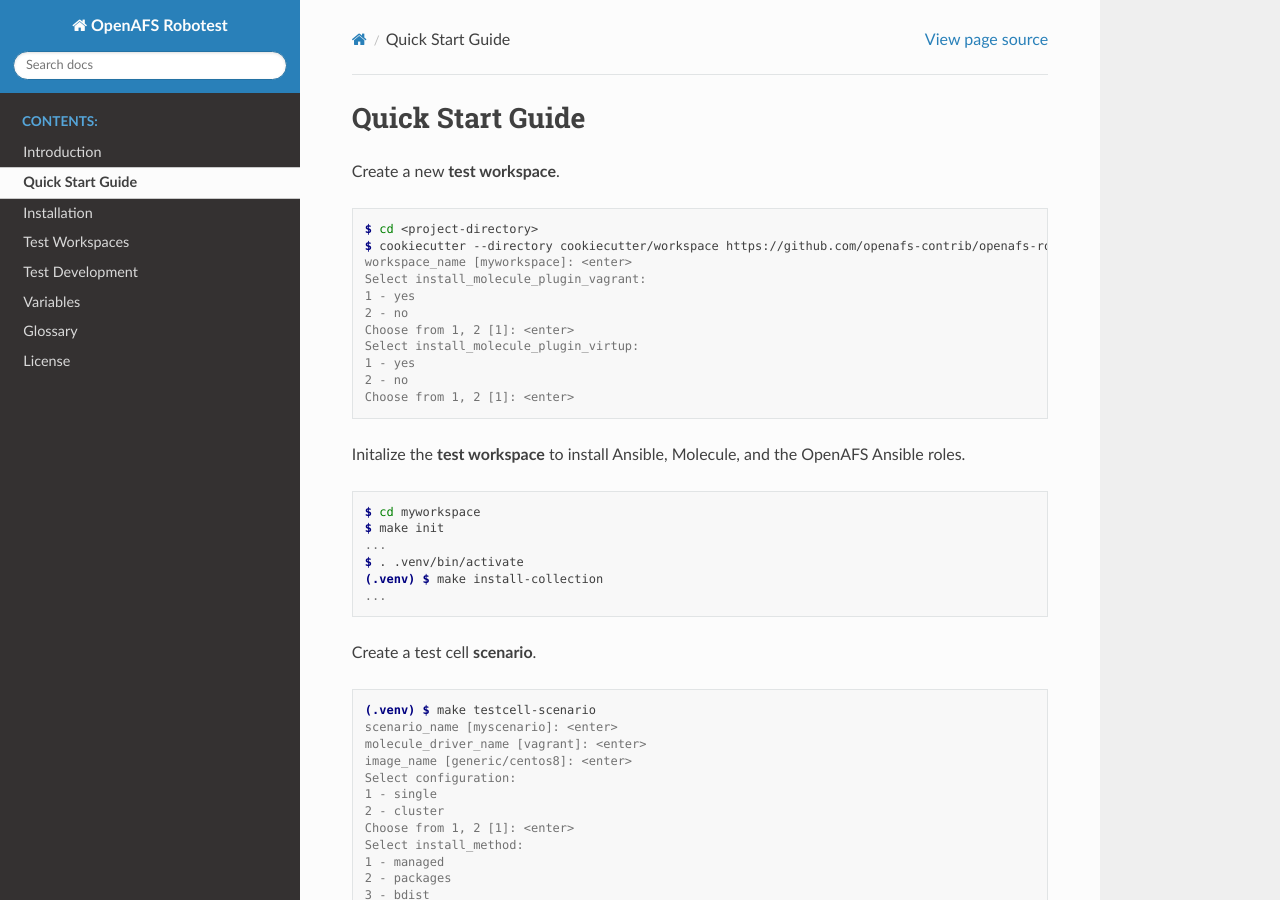
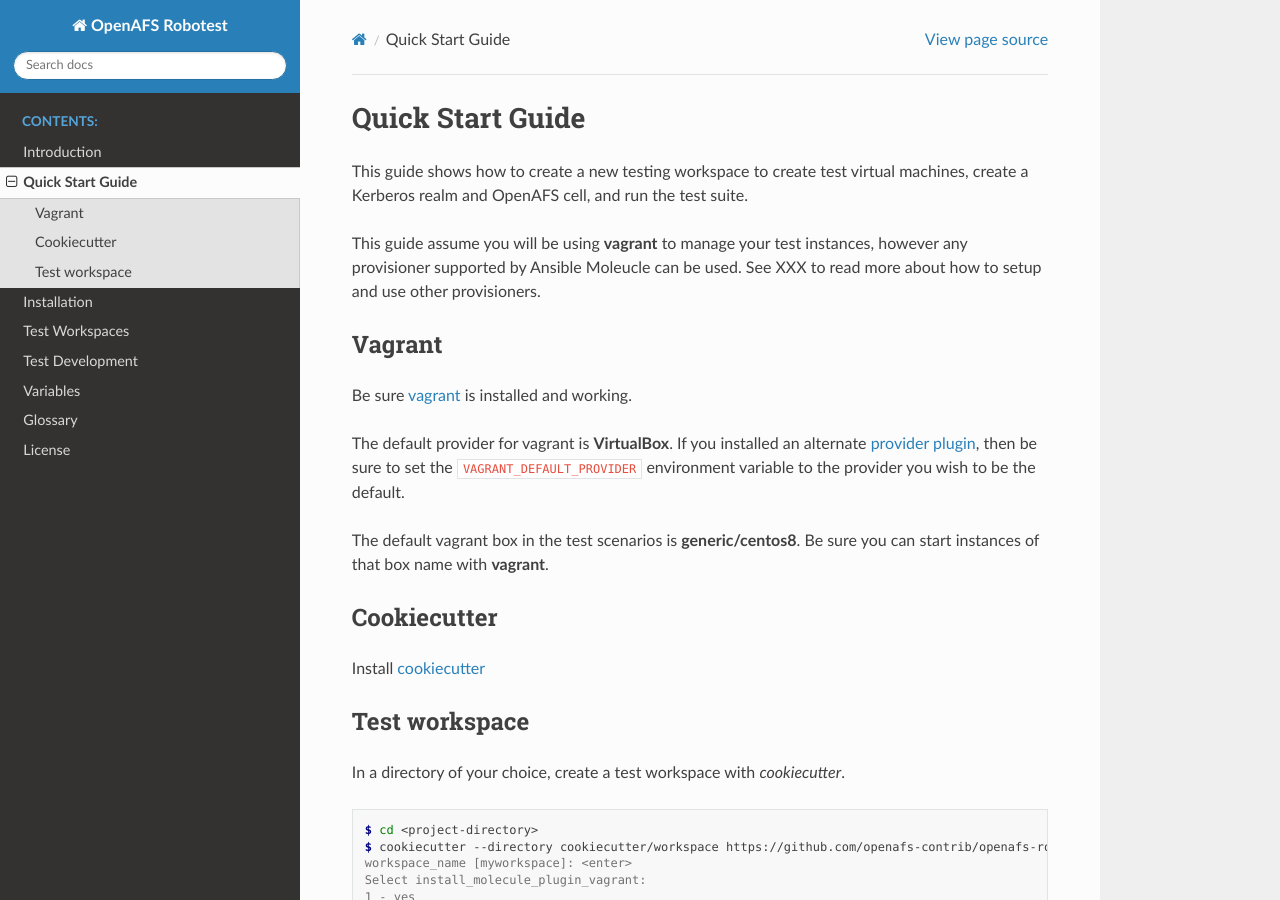
Before and after one commit to openafs-contrib/openafs-robotest, a Sphinx documentation site: the page built from docs/source/guide.rst, in a window 1280 px wide and 900 px high. Built offline with Sphinx 7.4.7 and the Read the Docs theme 2.0.0, drawn with Linux system fonts in a browser that asks for light colours.

Commit message:
Add more quick start instructions

```diff
--- a/docs/source/guide.rst
+++ b/docs/source/guide.rst
@@ -1,7 +1,40 @@
 Quick Start Guide
 =================
 
-Create a new **test workspace**.
+This guide shows how to create a new testing workspace to create test virtual
+machines, create a Kerberos realm and OpenAFS cell, and run the test suite.
+
+This guide assume you will be using **vagrant** to manage your test instances,
+however any provisioner supported by Ansible Moleucle can be used. See XXX to
+read more about how to setup and use other provisioners.
+
+Vagrant
+-------
+
+Be sure vagrant_ is installed and working.
+
+The default provider for vagrant is **VirtualBox**. If you installed an
+alternate `provider plugin`_, then be sure to set the ``VAGRANT_DEFAULT_PROVIDER``
+environment variable to the provider you wish to be the default.
+
+The default vagrant box in the test scenarios is **generic/centos8**. Be sure
+you can start instances of that box name with **vagrant**.
+
+.. _vagrant: https://www.vagrantup.com/
+.. _`provider plugin`: https://www.vagrantup.com/docs/providers/default
+
+Cookiecutter
+------------
+
+Install cookiecutter_
+
+.. _cookiecutter: https://cookiecutter.readthedocs.io/
+
+
+Test workspace
+--------------
+
+In a directory of your choice, create a test workspace with `cookiecutter`.
 
 .. code-block:: console
 
```
